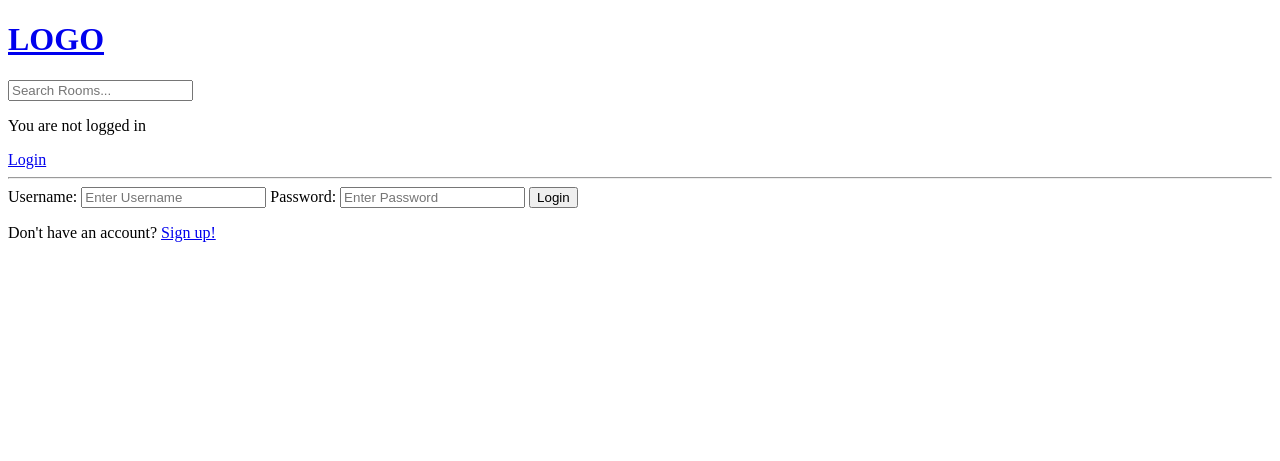
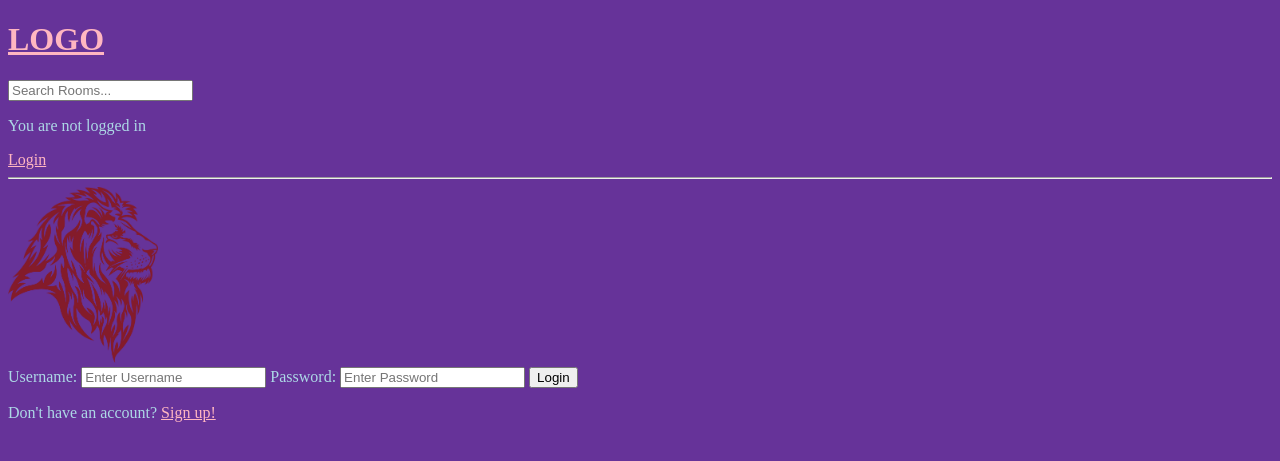
Before and after one commit to Andrei481/SocialMediaWebsite, a Django app: a page that uses templates/main.html in a window 1280 px wide. Shown: the top 461 px of the page. Run offline with Django 4.2, Linux system fonts and the light colour scheme.

Commit message:
added css file

```diff
--- a/SocialMediaWebsite/settings.py
+++ b/SocialMediaWebsite/settings.py
@@ -104,6 +104,12 @@ USE_TZ = True
 
 STATIC_URL = "static/"
 
+STATICFILES_DIRS = [
+    BASE_DIR / 'static'
+]
+
+# STATIC_ROOT
+
 # Default primary key field type
 # https://docs.djangoproject.com/en/4.1/ref/settings/#default-auto-field
 
--- /dev/null
+++ b/static/styles/main.css
@@ -0,0 +1,25 @@
+body{
+    background-color: rebeccapurple;
+    color: lightblue;
+}
+
+a:link{
+    color: lightpink;
+}
+
+a:visited{
+    color: lightgreen;
+}
+
+a:active{
+    color: crimson;
+}
+
+a:hover{
+    color: greenyellow;
+}
+
+.resize{
+    width: 150px;
+    height: auto;
+}
--- a/templates/main.html
+++ b/templates/main.html
@@ -1,9 +1,11 @@
 <!DOCTYPE html>
+{% load static %}
 <html lang="en">
 <head>
     <meta charset="UTF-8">
     <meta http-equiv="X-UA-Compatible" content="IE=edge">
     <meta name="viewport" content="width=device-width, initial-scale=1.0">
+    <link rel="stylesheet" type="text/css" media="screen" href="{% static 'styles/main.css' %}">
     <title>Social Media</title>
 </head>
 <body>
@@ -24,6 +26,8 @@
 
     {% endif %}
 
+    <img class="resize" src="{% static 'images/lion.png' %}" alt="">
+
     {% block content %}
 
     {% endblock %}
```
Also changed, not shown: static/images/lion-logo.png (added), static/images/lion.png (added).
